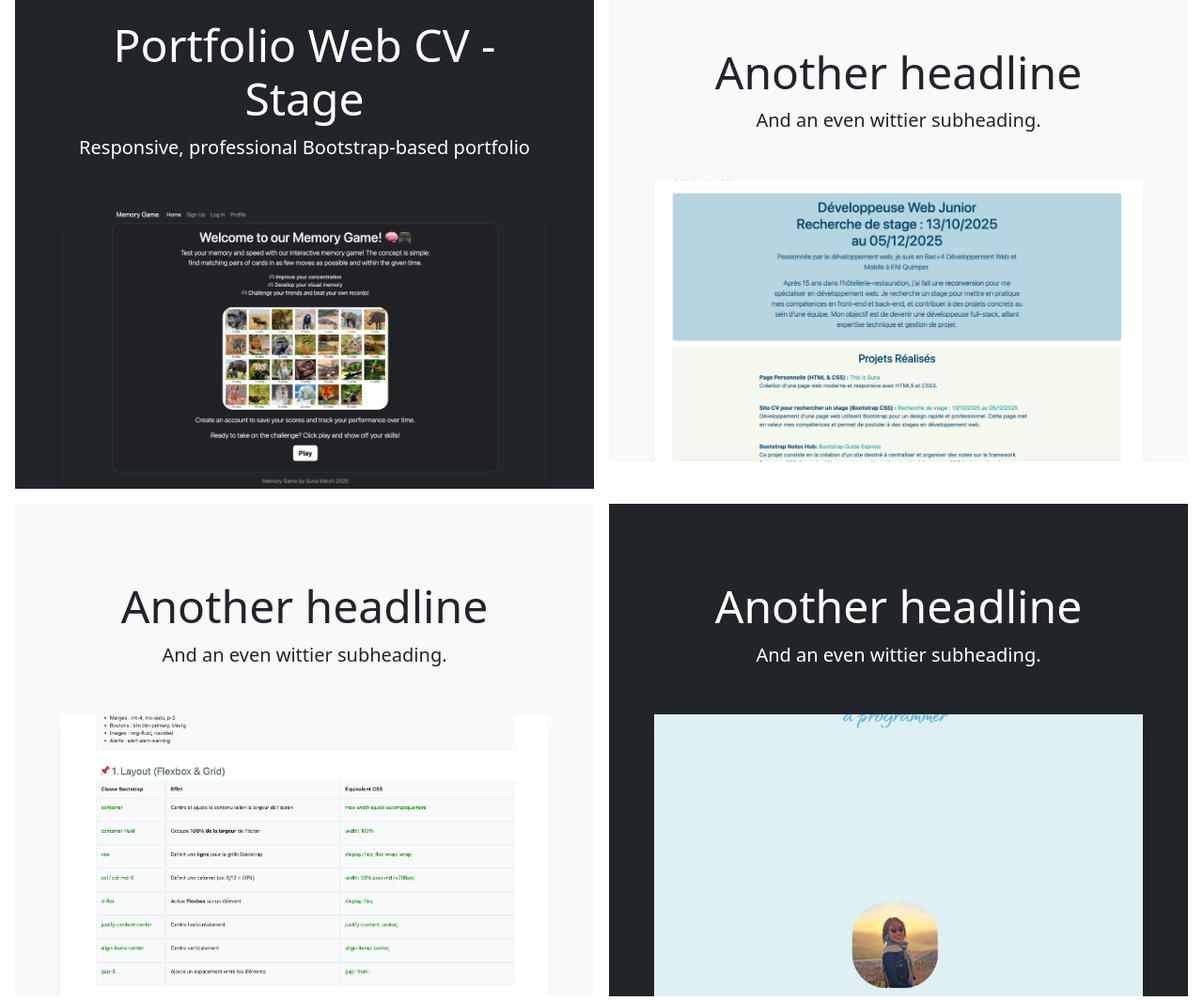
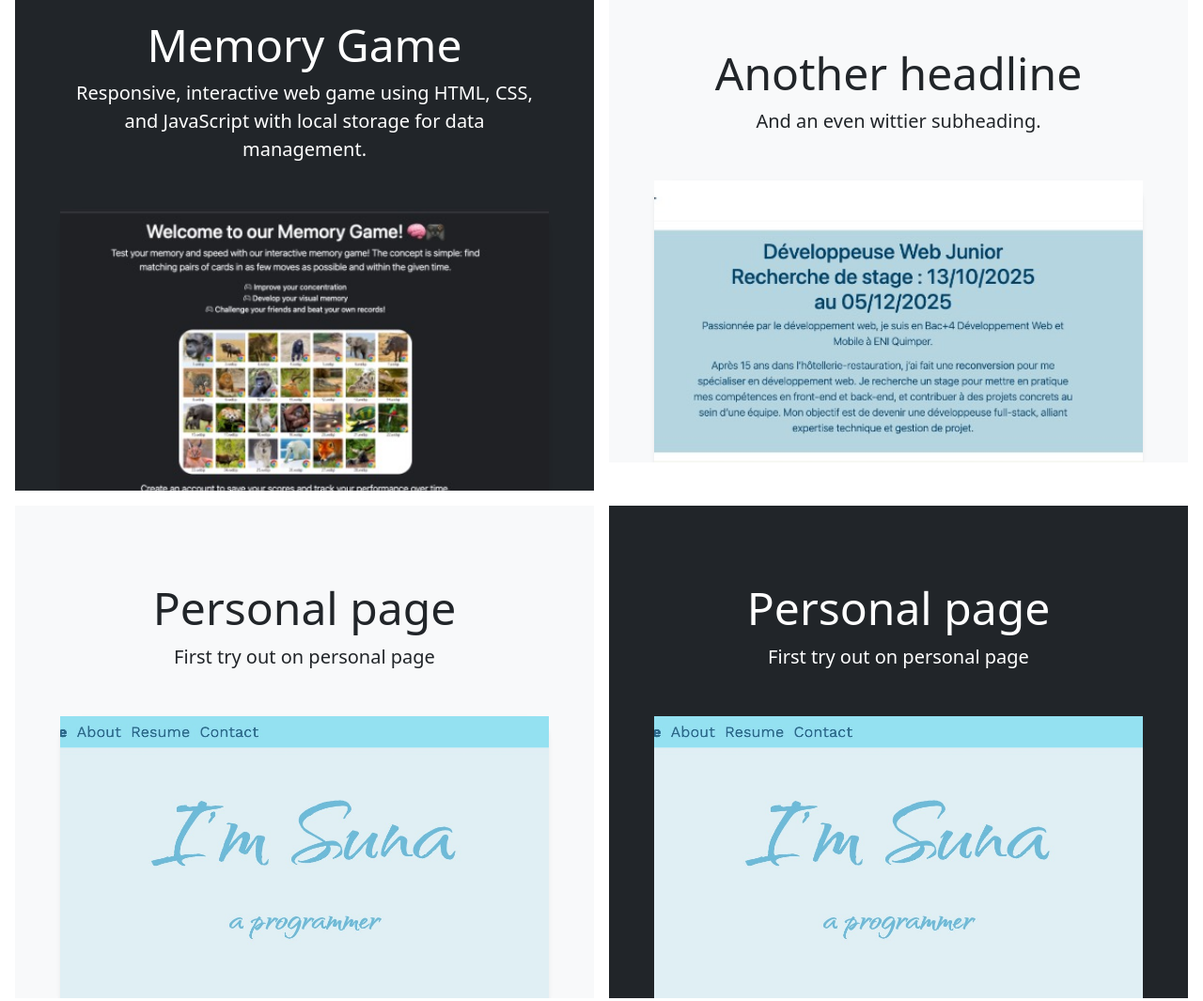
Before and after one commit to sunavincent/portfolio, a plain HTML site: page index.html in a window 1280 px wide. Shown: the part 952-2017 px from the top of the page at 94% size. Drawn offline with nearby package versions, Linux system fonts and the light colour scheme.

Commit message:
testPhoto

```diff
--- a/index.html
+++ b/index.html
@@ -69,12 +69,12 @@
   <div class="d-md-flex justify-content-center align-items-center flex-md-equal w-100 my-md-3 ps-md-3">
     <div class="text-bg-dark me-md-3 pt-3 px-3 pt-md-5 px-md-5 text-center overflow-hidden w-100">
       <div class="my-3 py-3">
-        <h2 class="display-5">Portfolio Web CV - Stage</h2>
-        <p class="lead">Responsive, professional Bootstrap-based portfolio</p>
+        <h2 class="display-5">Memory Game</h2>
+        <p class="lead">Responsive, interactive web game using HTML, CSS, and JavaScript with local storage for data management.</p>
       </div>
       <!-- img div mmr project-->
       <div class="bg-body-tertiary shadow-sm mx-auto" style="width: 100%; height: 300px; border-radius: 21px 21px 0 0;">
-        <img src="./assets/images/mmr2.png" class="img-fluid w-100 h-100" alt="Responsive Image" style="object-fit: cover;">
+        <img src="./assets/images/mmr1.jpg" class="img-fluid w-100 h-100" alt="Responsive Image" style="object-fit: cover;">
       </div>
     </div>
     <div class="bg-body-tertiary me-md-3 pt-3 px-3 pt-md-5 px-md-5 text-center overflow-hidden w-100">
@@ -84,7 +84,7 @@
       </div>
       <!-- img div cv project-->
       <div class="bg-dark shadow-sm mx-auto" style="width: 100%; height: 300px; border-radius: 21px 21px 0 0;">
-        <img src="./assets/images/cv1.png" class="img-fluid w-100 h-100" alt="Responsive Image" style="object-fit: cover;">
+        <img src="./assets/images/cv1.jpg" class="img-fluid w-100 h-100" alt="Responsive Image" style="object-fit: cover;">
       </div>
       </div>
     </div>
@@ -94,19 +94,20 @@
 <div class="d-md-flex justify-content-center align-items-center flex-md-equal w-100 my-md-3 ps-md-3">
   <div class="bg-body-tertiary me-md-3 pt-3 px-3 pt-md-5 px-md-5 text-center overflow-hidden w-100">
     <div class="my-3 p-3">
-      <h2 class="display-5">Another headline</h2>
-      <p class="lead">And an even wittier subheading.</p>
+      <h2 class="display-5">Personal page</h2>
+      <p class="lead">First try out on personal page</p>
     </div>
-    <div class="bg-dark shadow-sm mx-auto" style="width: 100%; height: 300px; border-radius: 21px 21px 0 0;"><img src="./assets/images/bts2.png" class="img-fluid w-100 h-100" alt="Responsive Image" style="object-fit: cover;"></div>
+    <div class="bg-dark shadow-sm mx-auto" style="width: 100%; height: 300px; border-radius: 21px 21px 0 0;">      <img src="./assets/images/suna1.jpg" class="img-fluid w-100 h-100" alt="Responsive Image" style="object-fit: cover;"></div>
 
   </div>
   <div class="text-bg-dark me-md-3 pt-3 px-3 pt-md-5 px-md-5 text-center overflow-hidden w-100">
     <div class="my-3 py-3">
-      <h2 class="display-5">Another headline</h2>
-      <p class="lead">And an even wittier subheading.</p>
+      <h2 class="display-5">Personal page</h2>
+      <p class="lead">First try out on personal page</p>
     </div>
+    <!-- this is suna projet  -->
     <div class="bg-body-tertiary shadow-sm mx-auto" style="width: 100%; height: 300px; border-radius: 21px 21px 0 0;">
-      <img src="./assets/images/suna2.png" class="img-fluid w-100 h-100" alt="Responsive Image" style="object-fit: cover;">
+      <img src="./assets/images/suna1.jpg" class="img-fluid w-100 h-100" alt="Responsive Image" style="object-fit: cover;">
     </div>
   </div>
 </div>
```
Also changed, not shown: assets/images/cv1.jpg (added), assets/images/mmr1.jpg (added), assets/images/suna1.jpg (added).
